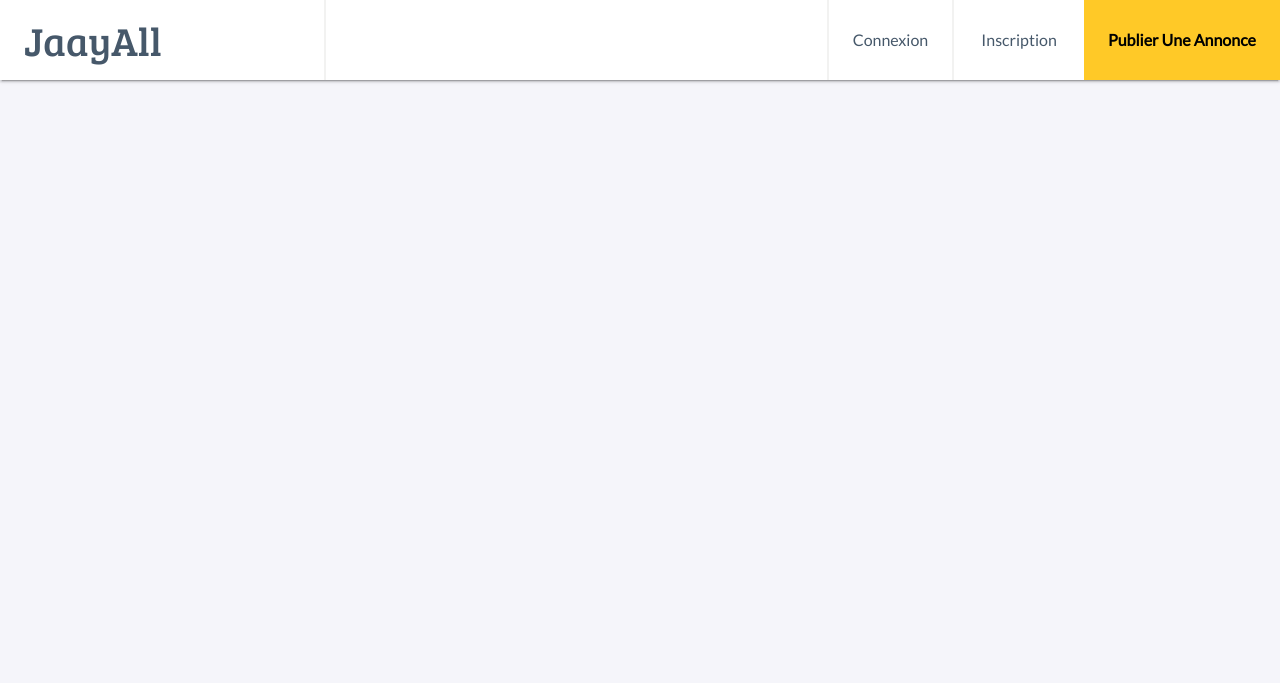
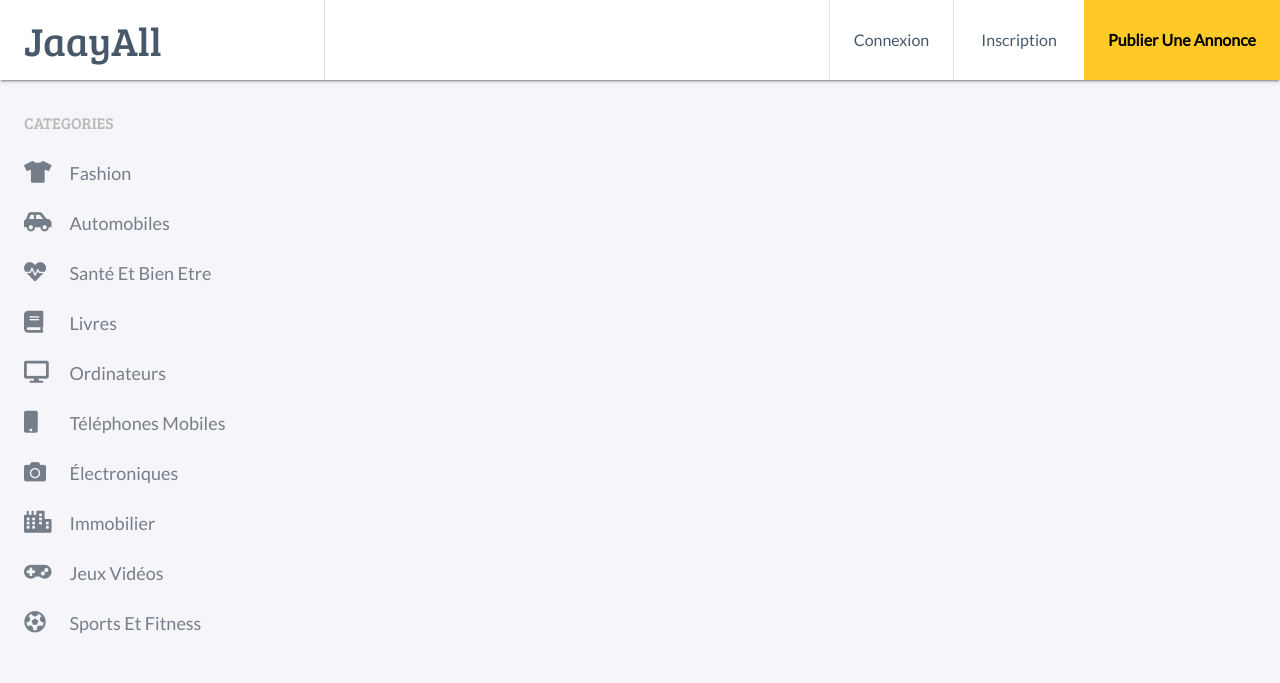
Before and after one commit to alioukahere/classified-ads, a plain HTML site: page index.html in a window 1280 px wide. Drawn offline with Linux system fonts and the light colour scheme.

Commit message:
Sidebar design

```diff
--- a/assets/css/app.scss
+++ b/assets/css/app.scss
@@ -1,14 +1,23 @@
-$primary-color: #FFC927;
-$body-bg: #F5F5FA;
+$primary-color: #ffc927;
+$body-bg: #f5f5fa;
 
 * {
   margin: 0;
   padding: 0;
-  font-family: 'Lato';
+  font-family: "Lato";
 }
 
 body {
   background-color: $body-bg;
+}
+
+h1,
+h2,
+h3,
+h4,
+h5,
+h6 {
+  font-family: "Bree Serif";
 }
 
 .bg-primary {
@@ -21,12 +30,13 @@ nav {
   display: flex;
   flex-direction: row;
   justify-content: space-between;
-  background-color: #FFF;
-  box-shadow: 0 2px 2px 0 rgba(0, 0, 0, 0.14), 0 1px 5px 0 rgba(0, 0, 0, 0.12), 0 3px 1px -2px rgba(0, 0, 0, 0.2);
+  background-color: #fff;
+  box-shadow: 0 2px 2px 0 rgba(0, 0, 0, 0.14), 0 1px 5px 0 rgba(0, 0, 0, 0.12),
+    0 3px 1px -2px rgba(0, 0, 0, 0.2);
 
   a {
     text-decoration: none;
-    color: #46586A;
+    color: #46586a;
   }
 
   .brand {
@@ -34,11 +44,11 @@ nav {
     line-height: 80px;
     padding-left: 1.5rem;
     width: 300px;
-    border-right: 2px solid #F2F2F1;
+    border-right: 1px solid #dfdfdf;
 
     .brand-logo {
       font-size: 2.5rem;
-      font-family: 'Bree Serif';
+      font-family: "Bree Serif";
     }
   }
 
@@ -47,8 +57,8 @@ nav {
       display: inline-block;
 
       &:first-child {
-        border-right: 2px solid #F2F2F1;
-        border-left: 2px solid #F2F2F1;
+        border-right: 1px solid #dfdfdf;
+        border-left: 1px solid #dfdfdf;
       }
 
       a {
@@ -58,7 +68,7 @@ nav {
         height: 80px;
         line-height: 80px;
         padding: 0 1.5rem;
-        color: #46586A;
+        color: #46586a;
 
         &.bg-primary {
           font-weight: bold;
@@ -68,3 +78,43 @@ nav {
     }
   }
 }
+
+/* sidebar */
+.sidebar {
+  width: calc(300px - 1.5rem);
+  padding: 2rem 1.5rem;
+  // background-color: red;
+
+  h4 {
+    text-transform: uppercase;
+    font-size: 1rem;
+    font-weight: normal;
+    color: #bbbbbb;
+    margin-bottom: 15px;
+  }
+
+  ul.categories {
+    li {
+      list-style-type: none;
+      height: 50px;
+      line-height: 50px;
+
+      a {
+        text-decoration: none;
+        color: rgb(117, 126, 136);
+        text-transform: capitalize;
+        font-size: 18px;
+        transition: all .5s;
+
+        &:hover {
+          color: #46586A;
+        }
+
+        i {
+          width: 42px;
+          font-size: 22px;
+        }
+      }
+    }
+  }
+}
--- a/index.html
+++ b/index.html
@@ -33,5 +33,24 @@
         </ul>
       </nav>
     </div>
+
+    <div>
+      <div class="sidebar">
+        <h4>categories</h4>
+
+        <ul class="categories">
+          <li><a href="#"><i class="fas fa-tshirt"></i> fashion</a></li>
+          <li><a href="#"><i class="fas fa-car-side"></i> automobiles</a></li>
+          <li><a href="#"><i class="fas fa-heartbeat"></i> santé et bien etre</a></li>
+          <li><a href="#"><i class="fas fa-book"></i> livres</a></li>
+          <li><a href="#"><i class="fas fa-desktop"></i> ordinateurs</a></li>
+          <li><a href="#"><i class="fas fa-mobile"></i> téléphones mobiles</a></li>
+          <li><a href="#"><i class="fas fa-camera"></i> électroniques</a></li>
+          <li><a href="#"><i class="fas fa-city"></i> immobilier</a></li>
+          <li><a href="#"><i class="fas fa-gamepad"></i> jeux vidéos</a></li>
+          <li><a href="#"><i class="fas fa-futbol"></i> sports et fitness</a></li>
+        </ul>
+      </div>
+    </div>
   </body>
 </html>
```
Also changed, not shown: assets/css/app.css, 1 other file.
